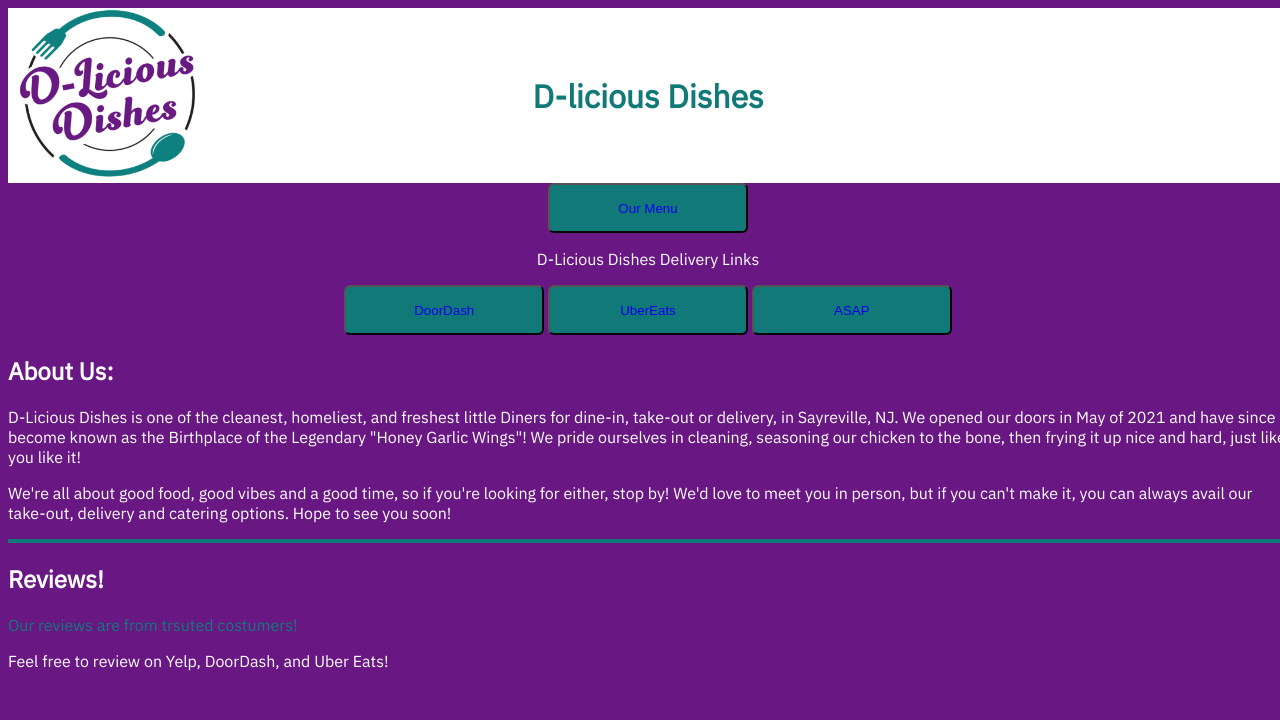
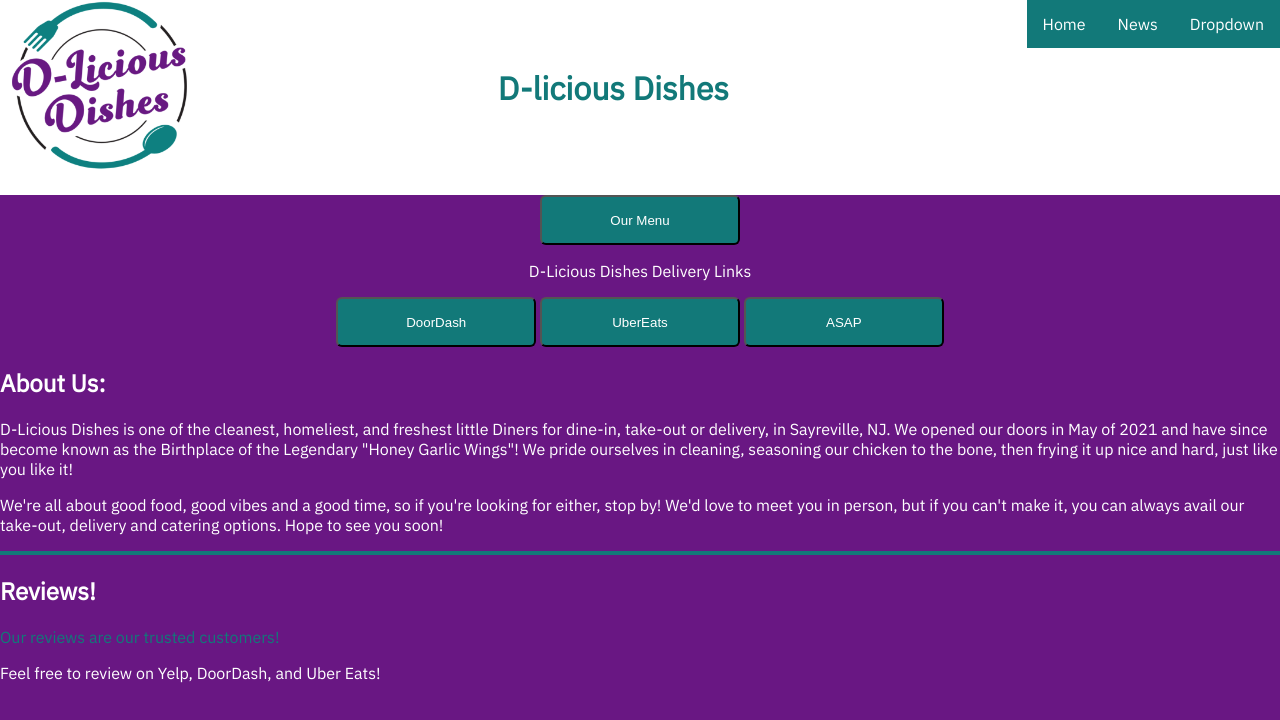
Before and after one commit to azhu9/Restaurant-Web-Site, a plain HTML site: page index.html in a window 1280 px wide. Drawn offline with Linux system fonts and the light colour scheme.

Commit message:
dropdown

```diff
--- a/index.html
+++ b/index.html
@@ -9,10 +9,24 @@
 </head>
 
 <body>
-  <div class="header">
+  <div class="header-container">
     <img src="img/Dlicious Logo.PNG" id="logo">
+
     <h1 id="title">D-licious Dishes</h1>
-    <img src="img/Transparent 200x175px Image.png">
+    <div class="navbar">
+      <a class="drop-item" href="#">Home</a>
+      <a class="drop-item" href="#">News</a>
+      <div class="dropdown">
+        <button class="drop-item dropbtn">Dropdown
+          <!-- <i class="fa fa-caret-down"></i> --></button>
+        <div class="dropdown-content">
+          <a href="#">DoorDash</a>
+          <a href="#">UberEats</a>
+          <a href="#">ASAP</a>
+        </div>
+      </div>
+    </div>
+    <!-- <img src="img/Transparent 200x175px Image.png"> -->
   </div>
 
   <center>
@@ -48,7 +62,7 @@
     Reviews!
   </h2>
   <div class="subtitle">
-    Our reviews are from trsuted costumers!
+    Our reviews are our trusted customers!
   </div>
   <div>
     <p>Feel free to review on Yelp, DoorDash, and Uber Eats! </p>
--- a/script.js
+++ b/script.js
@@ -1,6 +1,4 @@
 const button = document.querySelector("button");
-const deliveryApp;
-
 function cateringAndReservations () {
 
 }
--- a/style.css
+++ b/style.css
@@ -2,11 +2,14 @@
 :root {
   --purple: #691783;
   --cyan: #127979;
+  --light-blue: #a5cccc;
+  --pink: #ffd0dd;
 }
 
-html, body {
+body {
   height: 100%;
   width: 100%;
+  margin: 0px;
   background-color: var(--purple);
   color: white;
   font-family: 'IBM Plex Sans', sans-serif;
@@ -14,17 +17,18 @@
   overflow-x: hidden;
 }
 
-.header{
+.header-container{
   display: flex;
-  /*justify-content: center;*/
+  justify-content: center;
   background-color: white;
   color: var(--cyan);
   margin: 0;
-  padding: 0;
+  padding-bottom: 20px;
 }
 
 a{
    text-decoration: none;
+   color: white;
 }
 
 #description{
@@ -66,3 +70,73 @@
 .subtitle{
   color: var(--cyan)
 }
+
+.header-nav{
+  margin-left: auto;
+  margin-right: 5%;
+  font-size: 20px;
+}
+
+.navbar {
+  overflow: hidden;
+  background-color: white;
+}
+
+.navbar a {
+  float: left;
+  font-size: 16px;
+  color: white;
+  text-align: center;
+  padding: 14px 16px;
+  text-decoration: none;
+}
+
+.dropdown {
+  float: left;
+  overflow: hidden;
+}
+.drop-item{
+  background-color: var(--cyan);
+}
+
+.dropdown .dropbtn {
+  font-size: 16px;
+  border: none;
+  outline: none;
+  color: white;
+  padding: 14px 16px;
+  background-color: inherit;
+  font-family: inherit;
+  margin: 0;
+  background-color: var(--cyan);
+}
+
+.navbar a:hover, .dropdown:hover .dropbtn {
+  background-color: var(--purple);
+}
+
+.dropdown-content {
+  display: none;
+  position: absolute;
+  background-color: var(--light-blue);
+  min-width: 160px;
+  box-shadow: 0px 8px 16px 0px rgba(0,0,0,0.2);
+  z-index: 1;
+}
+
+.dropdown-content a {
+  float: none;
+  color: black;
+  padding: 12px 16px;
+  text-decoration: none;
+  display: block;
+  text-align: left;
+}
+
+.dropdown-content a:hover {
+  background-color: #ddd;
+}
+
+.dropdown:hover .dropdown-content {
+  display: block;
+}
```
